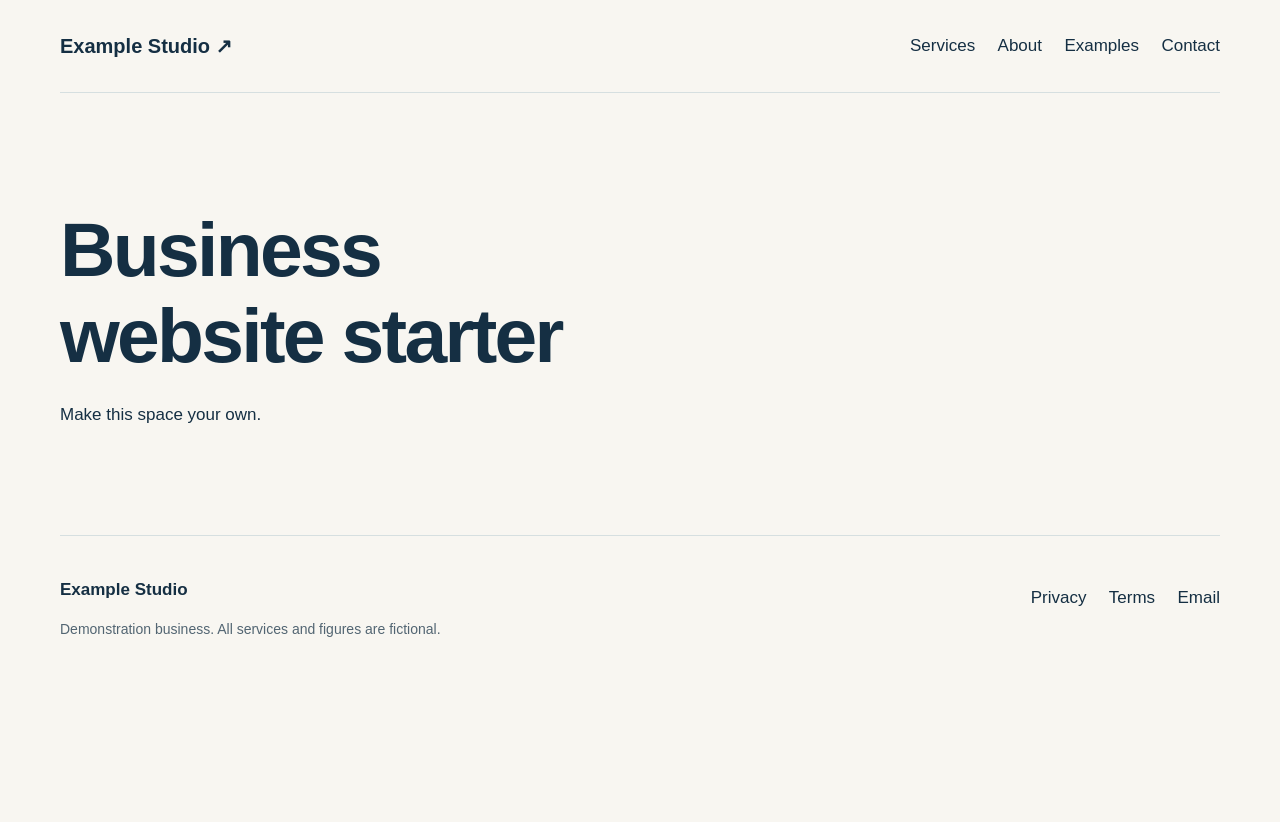
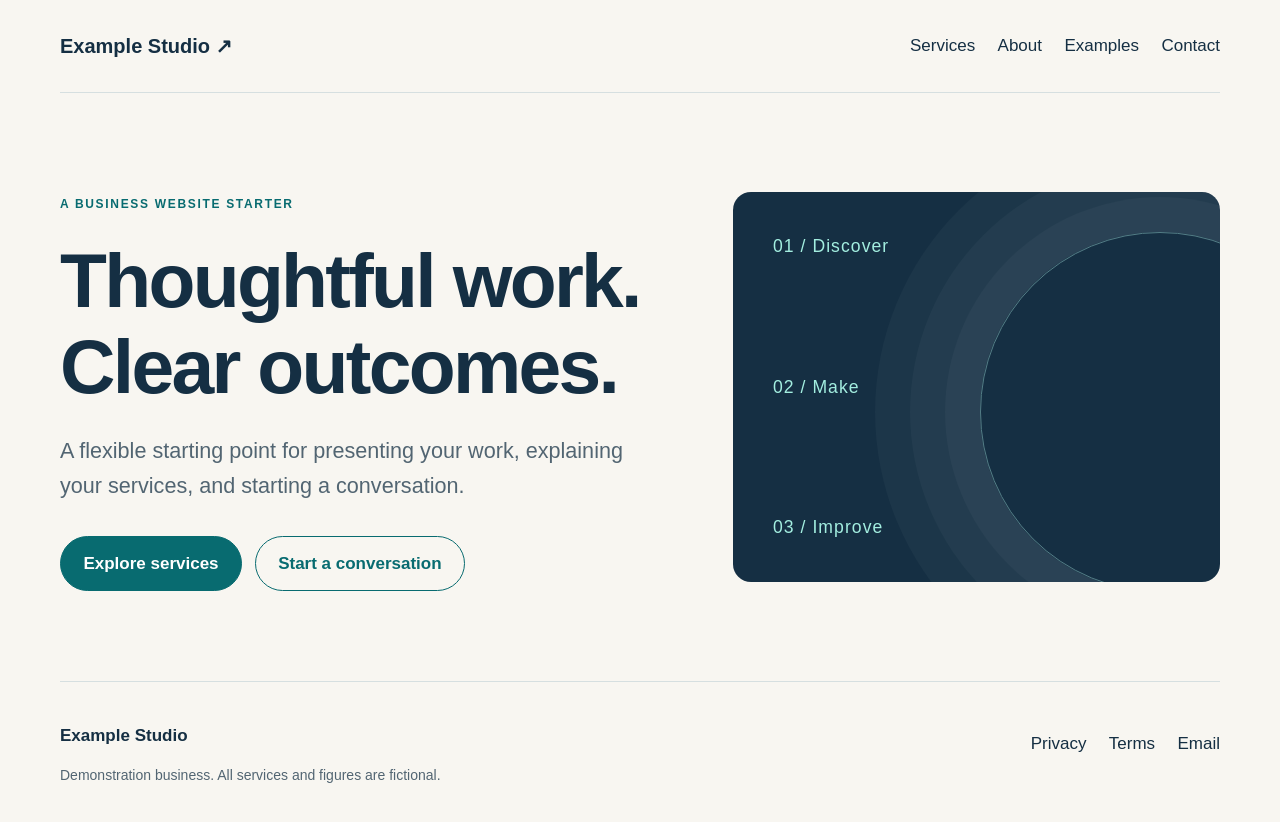
Before and after one commit to mariesxma/business-website-starter, a Next.js app: page / in a window 1280 px wide. Shown: the top 822 px of the page. Before the commit the page ends 800 px from the top, so only its background shows below. Built offline with nearby package versions, Linux system fonts and the light colour scheme.

Commit message:
Build an original homepage hero

```diff
--- a/app/globals.css
+++ b/app/globals.css
@@ -189,3 +189,42 @@ nav a:hover {
   padding-block: 2.5rem;
   border-top: 1px solid var(--line);
 }
+
+.hero {
+  display: grid;
+  grid-template-columns: 1.25fr 1fr;
+  align-items: center;
+  gap: 4rem;
+}
+.hero-art {
+  position: relative;
+  isolation: isolate;
+  min-height: 390px;
+  padding: 2.5rem;
+  overflow: hidden;
+  display: flex;
+  flex-direction: column;
+  justify-content: space-between;
+  background: var(--ink);
+  color: var(--signal);
+  border-radius: var(--radius);
+}
+.hero-art span {
+  position: relative;
+  z-index: 1;
+  font-size: 1.1rem;
+  letter-spacing: 0.06em;
+}
+.art-ring {
+  position: absolute;
+  width: 360px;
+  height: 360px;
+  right: -120px;
+  top: 40px;
+  border: 1px solid #537d86;
+  border-radius: 50%;
+  box-shadow:
+    0 0 0 35px #ffffff08,
+    0 0 0 70px #ffffff08,
+    0 0 0 105px #ffffff08;
+}
--- a/app/page.tsx
+++ b/app/page.tsx
@@ -1,8 +1,32 @@
+import Link from "next/link";
+import { site } from "../config/site";
 export default function Home() {
   return (
-    <section className="section container">
-      <h1>Business website starter</h1>
-      <p>Make this space your own.</p>
-    </section>
+    <>
+      <section className="section container hero">
+        <div>
+          <p className="eyebrow">A business website starter</p>
+          <h1>{site.tagline}</h1>
+          <p className="lede">
+            A flexible starting point for presenting your work, explaining your
+            services, and starting a conversation.
+          </p>
+          <div className="actions">
+            <Link className="button" href="/services">
+              Explore services
+            </Link>
+            <Link className="button secondary" href="/contact">
+              Start a conversation
+            </Link>
+          </div>
+        </div>
+        <div className="hero-art" aria-hidden="true">
+          <span>01 / Discover</span>
+          <span>02 / Make</span>
+          <span>03 / Improve</span>
+          <div className="art-ring" />
+        </div>
+      </section>
+    </>
   );
 }
```
